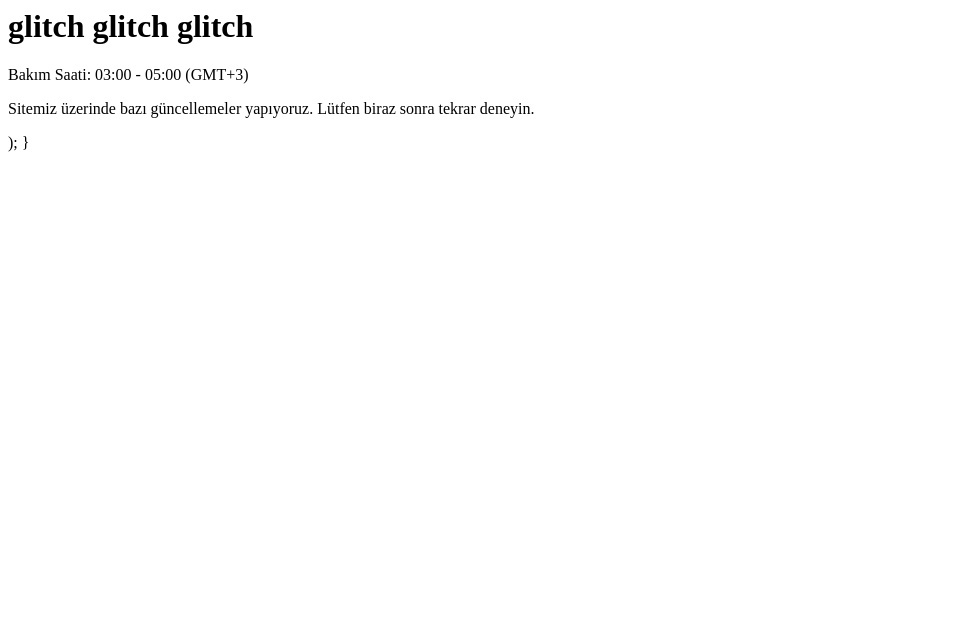
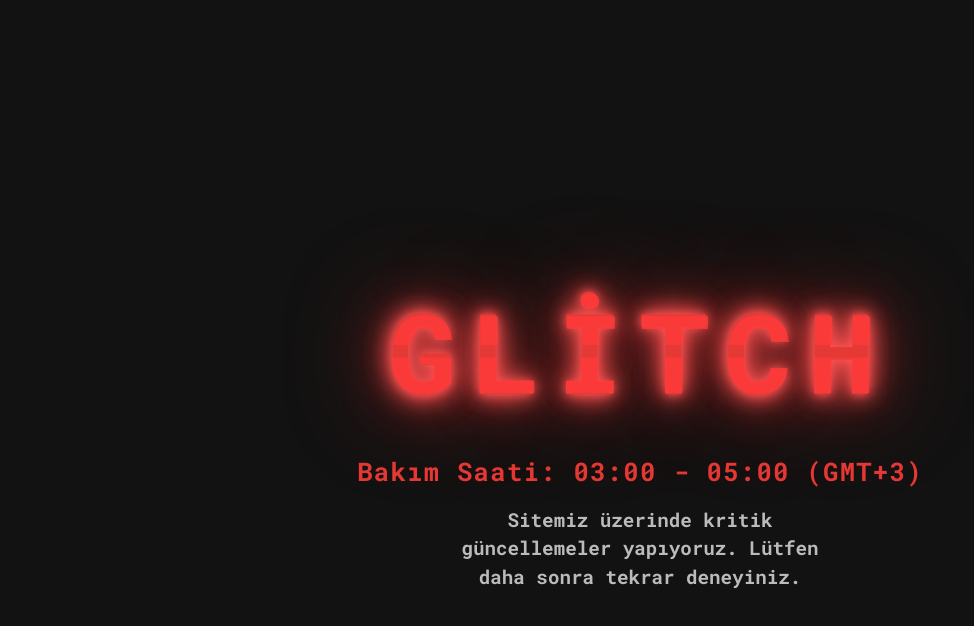
Before and after one commit to 0biggy/nineborn-website, a plain HTML site: page index.html in a window 1280 px wide. Shown: the whole page, without its empty margins (0-974 px from the left). Drawn offline with Linux system fonts and the light colour scheme.

Commit message:
Update index.html

```diff
--- a/index.html
+++ b/index.html
@@ -1,110 +1,104 @@
-      <Head>
+<!DOCTYPE html>
+<html lang="tr">
+<head>
+  <meta charset="UTF-8" />
+  <meta name="viewport" content="width=device-width, initial-scale=1" />
   <title>Site Bakımda - glitch</title>
-        <meta name="robots" content="noindex,nofollow" />
-      </Head>
-      <main style={{
-        backgroundColor: "white",
-        height: "100vh",
-        margin: 0,
-        display: "flex",
-        flexDirection: "column",
-        justifyContent: "center",
-        alignItems: "center",
-        fontFamily: "'Segoe UI', Tahoma, Geneva, Verdana, sans-serif",
-        color: "#111",
-        textAlign: "center",
-        padding: "20px",
-      }}>
-        <h1 style={{
-          fontSize: "6rem",
-          fontWeight: "900",
-          letterSpacing: "0.15em",
-          textTransform: "uppercase",
-          userSelect: "none",
-          position: "relative",
-          color: "#000",
-          marginBottom: "0.5em"
-        }}>
-          glitch
-          <span style={{
-            position: "absolute",
-            left: 0,
-            top: 0,
-            width: "100%",
-            height: "100%",
-            color: "#ff3c78",
-            clipPath: "polygon(0 0, 100% 0, 100% 45%, 0 45%)",
-            opacity: 0.7,
-            animation: "glitchTop 2s infinite linear alternate-reverse",
-            userSelect: "none",
-            pointerEvents: "none"
-          }}>
-            glitch
-          </span>
-          <span style={{
-            position: "absolute",
-            left: 0,
-            top: 0,
-            width: "100%",
-            height: "100%",
-            color: "#1db954",
-            clipPath: "polygon(0 55%, 100% 55%, 100% 100%, 0 100%)",
-            opacity: 0.7,
-            animation: "glitchBottom 3s infinite linear alternate-reverse",
-            userSelect: "none",
-            pointerEvents: "none"
-          }}>
-            glitch
-          </span>
-        </h1>
-        <p style={{ fontSize: "1.5rem", fontWeight: "600", color: "#333", marginTop: 0 }}>
-          Bakım Saati: 03:00 - 05:00 (GMT+3)
-        </p>
-        <p style={{ fontSize: "1rem", color: "#666", maxWidth: "400px" }}>
-          Sitemiz üzerinde bazı güncellemeler yapıyoruz. Lütfen biraz sonra tekrar deneyin.
-        </p>
-
-        <style jsx>{`
-          @keyframes glitchTop {
-            0% {
-              transform: translate(0);
+  <style>
+    @import url('https://fonts.googleapis.com/css2?family=Roboto+Mono:wght@700&display=swap');
+    body {
+      margin: 0;
+      height: 100vh;
+      background-color: #121212;
+      color: #e53935;
+      font-family: 'Roboto Mono', monospace;
+      display: flex;
+      flex-direction: column;
+      justify-content: center;
+      align-items: center;
+      text-align: center;
+      user-select: none;
     }
-            20% {
-              transform: translate(-3px, -2px);
+    h1 {
+      font-size: 7rem;
+      font-weight: 900;
+      text-transform: uppercase;
+      letter-spacing: 0.15em;
+      position: relative;
+      margin-bottom: 0.2em;
+      animation: glitch 2s infinite;
     }
-            40% {
-              transform: translate(3px, 2px);
+    h1::before,
+    h1::after {
+      content: 'glitch';
+      position: absolute;
+      left: 0;
+      width: 100%;
+      opacity: 0.8;
+      color: #ff3b3b;
+      clip-path: polygon(0 0, 100% 0, 100% 45%, 0 45%);
     }
-            60% {
-              transform: translate(-3px, 0);
+    h1::after {
+      top: 0;
+      left: 2px;
+      text-shadow: -2px 0 #ff3b3b;
+      clip-path: polygon(0 55%, 100% 55%, 100% 100%, 0 100%);
+      animation: glitchBottom 3s infinite;
     }
-            80% {
-              transform: translate(3px, -2px);
+    h1::before {
+      top: 0;
+      left: -2px;
+      text-shadow: 2px 0 #ff3b3b;
+      animation: glitchTop 2s infinite;
     }
-            100% {
-              transform: translate(0);
+    p {
+      margin: 0.3em 0;
+    }
+    p.time {
+      font-size: 1.6rem;
+      font-weight: 600;
+      letter-spacing: 0.05em;
+    }
+    p.info {
+      font-size: 1.2rem;
+      color: #bbb;
+      max-width: 400px;
+      line-height: 1.5;
+      margin-top: 0.5em;
+    }
+    @keyframes glitch {
+      0%, 100% {
+        text-shadow:
+          0 0 5px #e53935,
+          0 0 10px #e53935,
+          0 0 20px #e53935,
+          0 0 40px #b71c1c,
+          0 0 80px #b71c1c;
+      }
+      50% {
+        text-shadow:
+          0 0 10px #ff5252,
+          0 0 20px #ff5252,
+          0 0 30px #ff5252,
+          0 0 50px #d32f2f,
+          0 0 100px #d32f2f;
       }
     }
-
+    @keyframes glitchTop {
+      0%, 100% { transform: translate(0); opacity: 0.8; }
+      20% { transform: translate(-3px, -2px); opacity: 0.6; }
+      40% { transform: translate(3px, 2px); opacity: 0.8; }
+    }
     @keyframes glitchBottom {
-            0% {
-              transform: translate(0);
+      0%, 100% { transform: translate(0); opacity: 0.8; }
+      20% { transform: translate(3px, 2px); opacity: 0.6; }
+      40% { transform: translate(-3px, -2px); opacity: 0.8; }
     }
-            25% {
-              transform: translate(3px, 2px);
-            }
-            50% {
-              transform: translate(-3px, -2px);
-            }
-            75% {
-              transform: translate(3px, 0);
-            }
-            100% {
-              transform: translate(0);
-            }
-          }
-        `}</style>
-      </main>
-    </>
-  );
-}
+  </style>
+</head>
+<body>
+  <h1>glitch</h1>
+  <p class="time">Bakım Saati: 03:00 - 05:00 (GMT+3)</p>
+  <p class="info">Sitemiz üzerinde kritik güncellemeler yapıyoruz. Lütfen daha sonra tekrar deneyiniz.</p>
+</body>
+</html>
```
Lines whose indentation alone changed are shown as unchanged.
